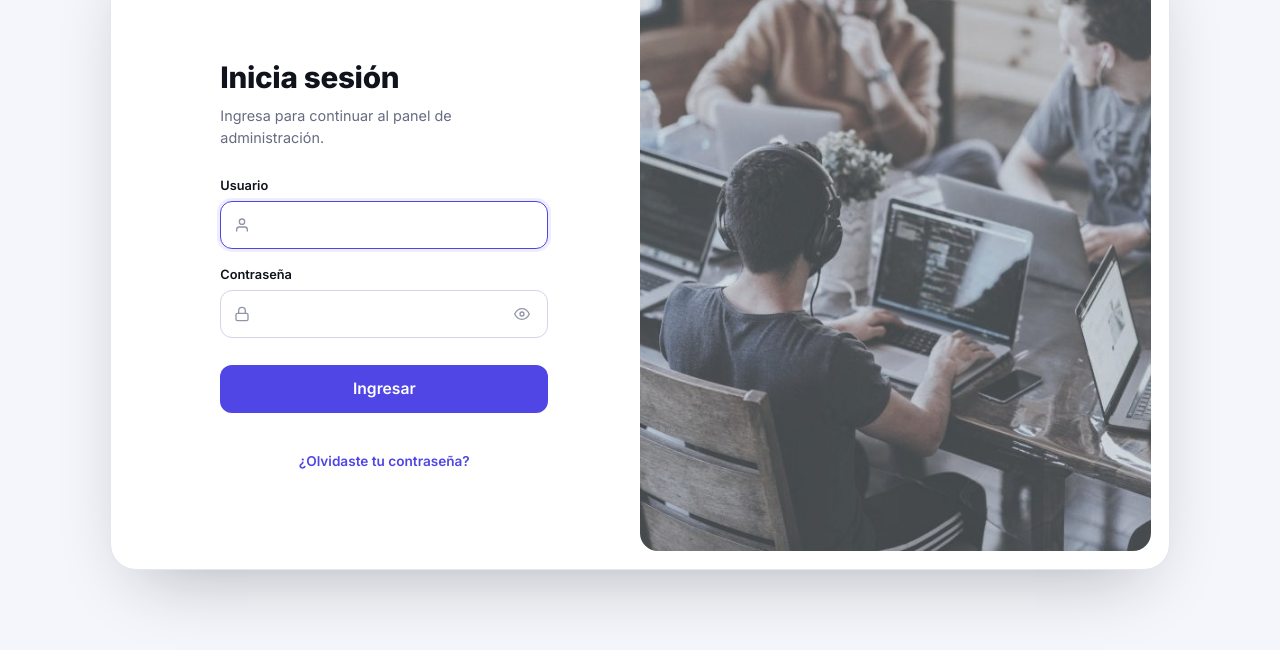
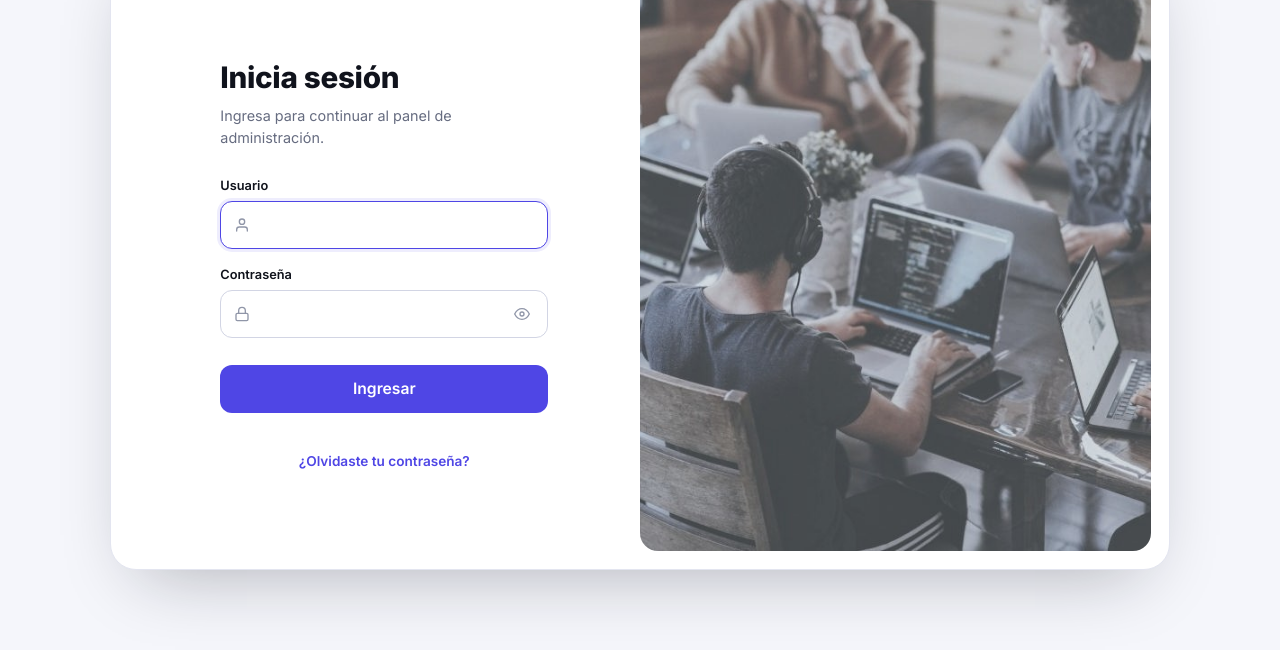
Before and after one commit to borckardt/portal-licencias-moventi, a website: page admin.html in a window 1280 px wide. Shown: the part 150-800 px from the top of the page. Drawn offline with Linux system fonts and the light colour scheme; no server answers.

Commit message:
Encuadre del hero de admin para la foto nueva

```diff
--- a/styles.css
+++ b/styles.css
@@ -267,7 +267,7 @@
     background-position:center; background-size:cover; background-repeat:no-repeat; background-color:var(--surface-alt);
   }
   /* encuadre por foto: la del admin luce mejor corrida a la izquierda */
-  .login-pane-image--admin{ background-position:52% center; }
+  .login-pane-image--admin{ background-position:57% 22%; }
   .login-pane-image .theme-toggle-over{
     position:absolute; top:.9rem; right:.9rem; z-index:2;
     background:rgba(10,13,24,.44); border:1px solid rgba(255,255,255,.26); color:rgba(255,255,255,.95);
```
